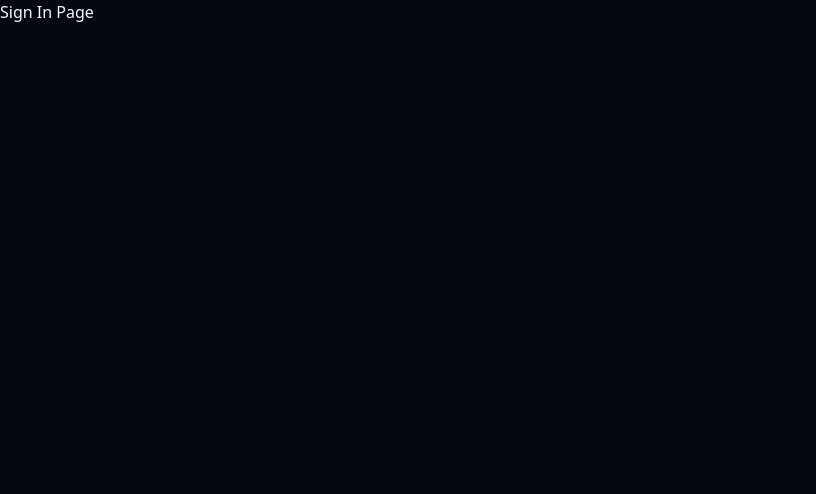
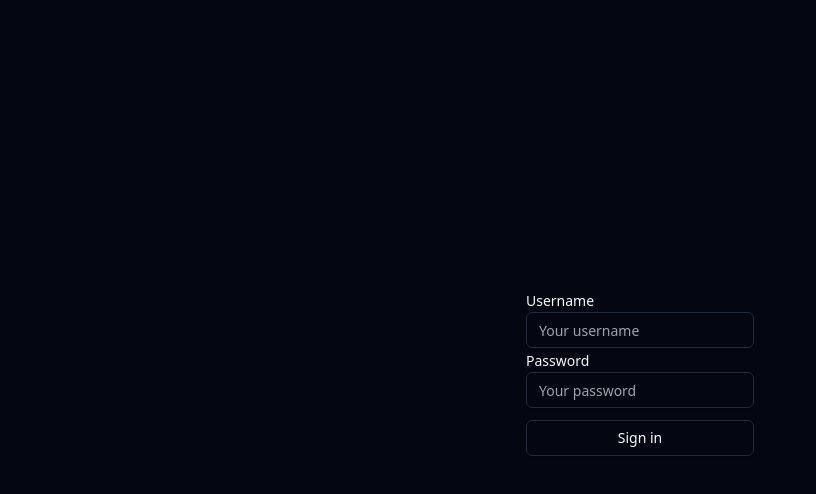
Before and after one commit to SayRetrast/project-api-client, a Vue app in the folder client-app/: page /sign-in in a window 1280 px wide. Shown: the top 494 px of the page, without its empty margins (0-816 px from the left). Built offline with nearby package versions, Linux system fonts and the light colour scheme.

Commit message:
add sign in form layout

```diff
--- a/client-app/package.json
+++ b/client-app/package.json
@@ -14,6 +14,7 @@
   },
   "dependencies": {
     "@radix-icons/vue": "^1.0.0",
+    "@vueuse/core": "^11.1.0",
     "class-variance-authority": "^0.7.0",
     "clsx": "^2.1.1",
     "radix-vue": "^1.9.7",
--- /dev/null
+++ b/client-app/src/core/components/ui/input/BaseInput.vue
@@ -0,0 +1,32 @@
+<script setup lang="ts">
+import type { HTMLAttributes } from 'vue';
+import { useVModel } from '@vueuse/core';
+import { cn } from '@/core/lib/utils';
+
+const props = defineProps<{
+  defaultValue?: string | number;
+  modelValue?: string | number;
+  class?: HTMLAttributes['class'];
+}>();
+
+const emits = defineEmits<{
+  (e: 'update:modelValue', payload: string | number): void;
+}>();
+
+const modelValue = useVModel(props, 'modelValue', emits, {
+  passive: true,
+  defaultValue: props.defaultValue,
+});
+</script>
+
+<template>
+  <input
+    v-model="modelValue"
+    :class="
+      cn(
+        'flex h-9 w-full rounded-md border border-input bg-transparent px-3 py-1 text-sm shadow-sm transition-colors file:border-0 file:bg-transparent file:text-sm file:font-medium placeholder:text-muted-foreground focus-visible:outline-none focus-visible:ring-1 focus-visible:ring-ring disabled:cursor-not-allowed disabled:opacity-50',
+        props.class
+      )
+    "
+  />
+</template>
--- /dev/null
+++ b/client-app/src/core/components/ui/input/index.ts
@@ -0,0 +1 @@
+export { default as Input } from './BaseInput.vue';
--- /dev/null
+++ b/client-app/src/core/components/ui/label/BaseLabel.vue
@@ -0,0 +1,28 @@
+<script setup lang="ts">
+import { type HTMLAttributes, computed } from 'vue';
+import { Label, type LabelProps } from 'radix-vue';
+import { cn } from '@/core/lib/utils';
+
+const props = defineProps<LabelProps & { class?: HTMLAttributes['class'] }>();
+
+const delegatedProps = computed(() => {
+  // eslint-disable-next-line @typescript-eslint/no-unused-vars
+  const { class: _, ...delegated } = props;
+
+  return delegated;
+});
+</script>
+
+<template>
+  <Label
+    v-bind="delegatedProps"
+    :class="
+      cn(
+        'text-sm font-medium leading-none peer-disabled:cursor-not-allowed peer-disabled:opacity-70',
+        props.class
+      )
+    "
+  >
+    <slot />
+  </Label>
+</template>
--- /dev/null
+++ b/client-app/src/core/components/ui/label/index.ts
@@ -0,0 +1 @@
+export { default as Label } from './BaseLabel.vue';
--- a/client-app/src/modules/auth/components/SignInForm.vue
+++ b/client-app/src/modules/auth/components/SignInForm.vue
@@ -1,5 +1,21 @@
+<script setup lang="ts">
+import { Button } from '@/core/components/ui/button';
+import { Input } from '@/core/components/ui/input';
+import { Label } from '@/core/components/ui/label';
+</script>
+
 <template>
   <form>
-    <h1>Sign In</h1>
+    <div>
+      <Label>Username</Label>
+      <Input type="text" placeholder="Your username" />
+    </div>
+
+    <div>
+      <Label>Password</Label>
+      <Input type="password" placeholder="Your password" />
+    </div>
+
+    <Button class="mt-3 w-full" variant="outline">Sign in</Button>
   </form>
 </template>
--- a/client-app/src/modules/auth/views/SignInView.vue
+++ b/client-app/src/modules/auth/views/SignInView.vue
@@ -1,3 +1,9 @@
+<script setup lang="ts">
+import SignInForm from '../components/SignInForm.vue';
+</script>
+
 <template>
-  <h1>Sign In Page</h1>
+  <div class="mt-72 flex h-full items-center justify-center">
+    <SignInForm />
+  </div>
 </template>
```
Also changed, not shown: 1 other file (tests, documents, lock files or other folders).
